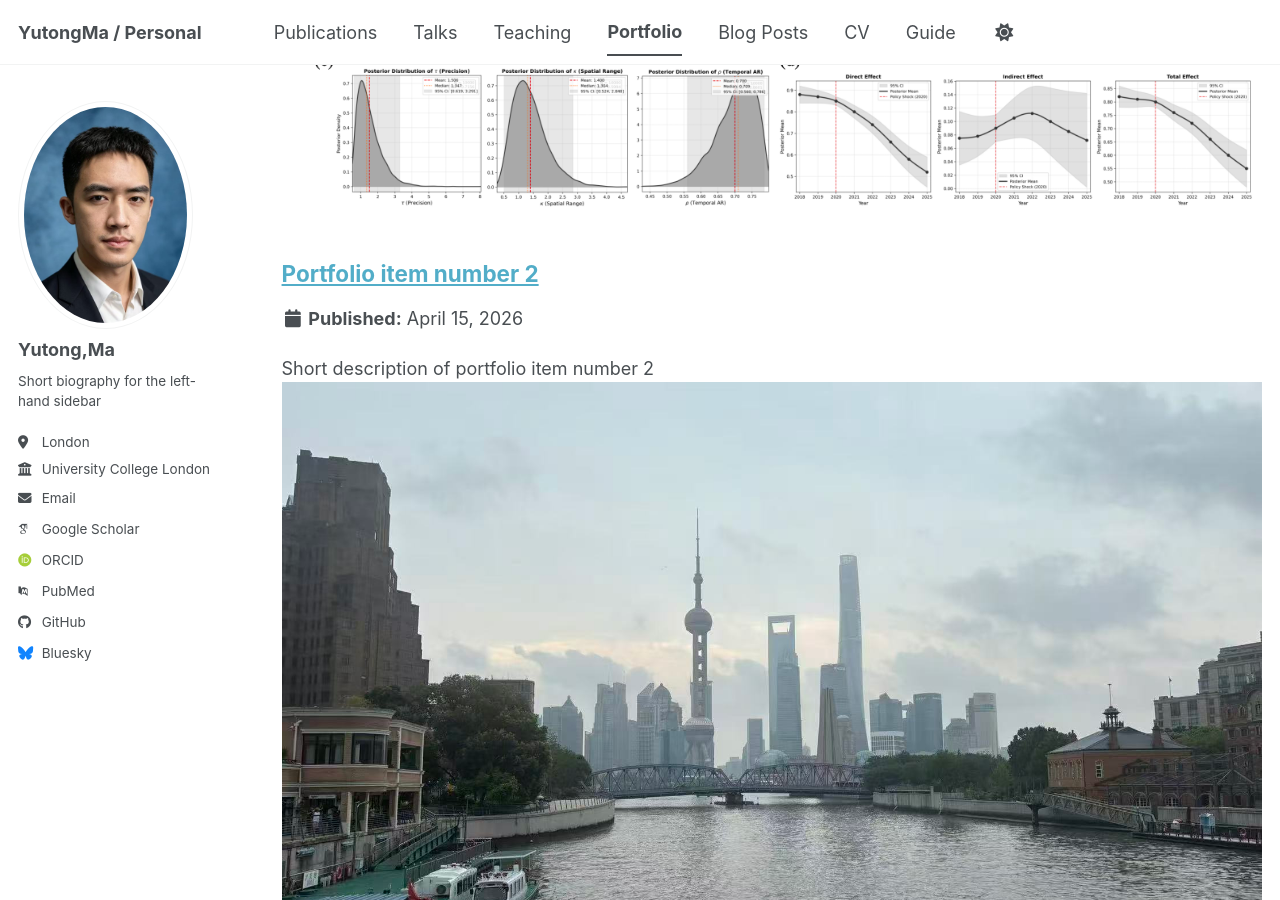
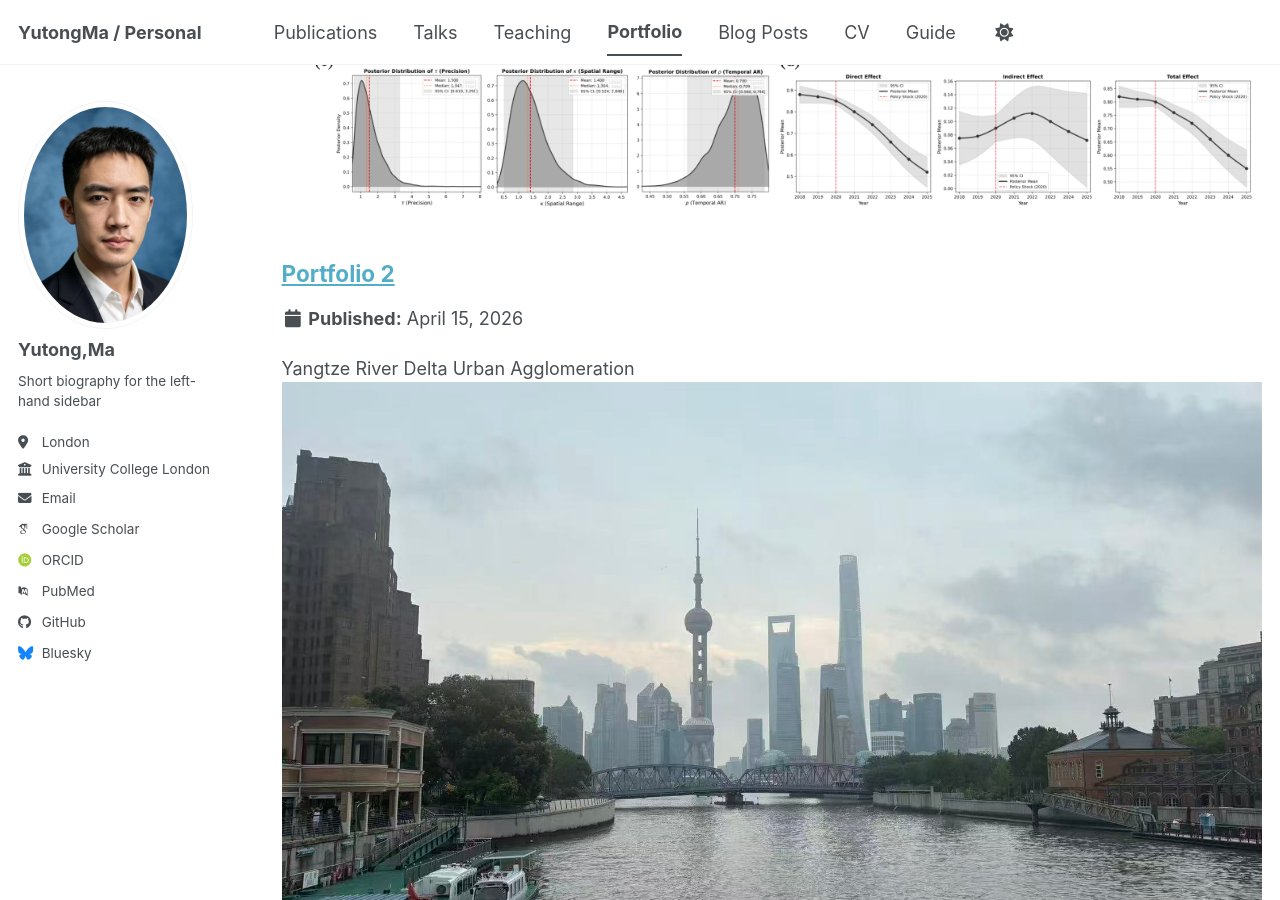
Before and after one commit to mayut0ng/mayut0ng.github.io, a Jekyll site: the page built from _pages/portfolio.html, in a window 1280 px wide and 900 px high, scrolled down 581 px. Built offline with Jekyll 4.4.1, drawn with Linux system fonts in a browser that asks for light colours; some web fonts are replaced; a script bundle is joined from its source files by our own code; library files that are not in the unit come from our copies.

Commit message:
Update portfolio-2.html

```diff
--- a/_portfolio/portfolio-2.html
+++ b/_portfolio/portfolio-2.html
@@ -1,6 +1,5 @@
 ---
-title: "Portfolio item number 2"
-excerpt: "Short description of portfolio item number 2 <br/><img src='/images/shanghai.png'>"
+excerpt: "Yangtze River Delta Urban Agglomeration <br/><img src='/images/shanghai.png'>"
 collection: portfolio
 ---
 
```
